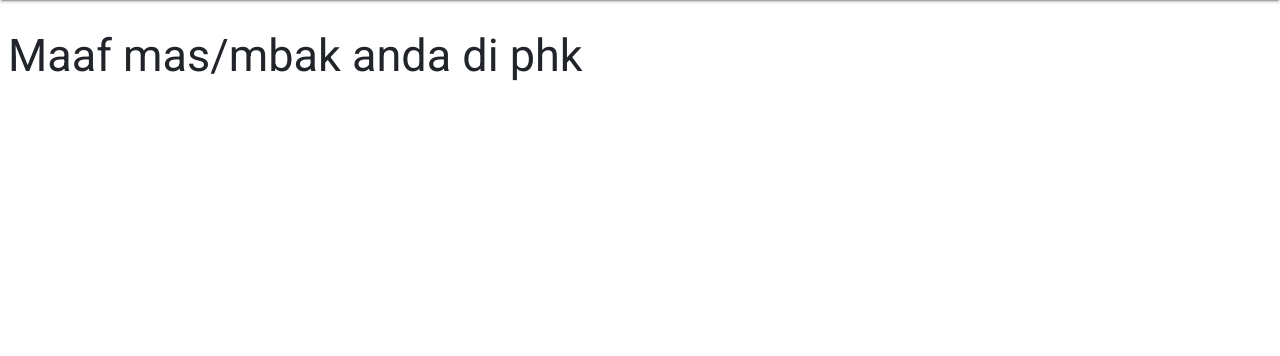
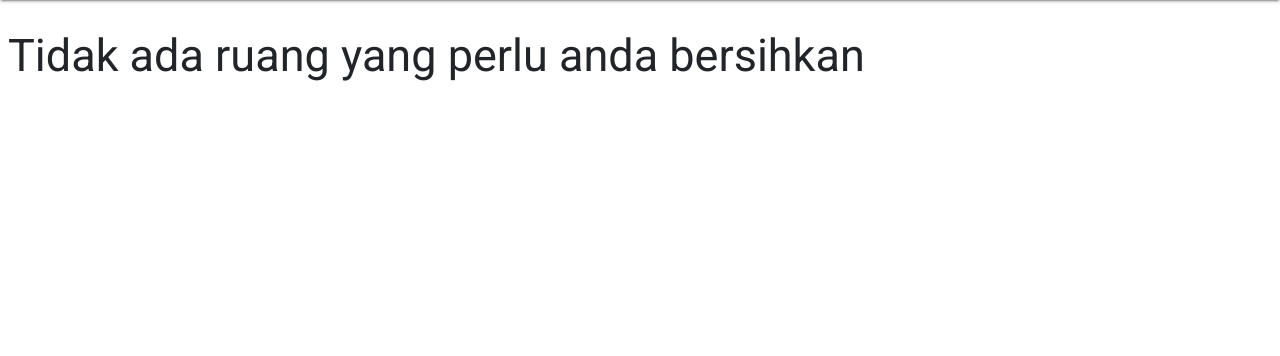
Before and after one commit to naufalfajr/KoKeRu, a PHP site: page / in a window 1280 px wide. Shown: the part 64-420 px from the top of the page. Run offline with PHP 8.4, Linux system fonts and the light colour scheme; the visitor is signed in with stand-in values (Sample User, id 1); tables that the repository leaves empty or names only in its code hold one stand-in row (values such as "Sample post").

Commit message:
Fix commit terakhir

```diff
--- a/index.php
+++ b/index.php
@@ -37,7 +37,7 @@ if ($nama == $row_nama->nama_manager) {
                         die("QUERY FAILED" . mysqli_error($db));
                     }
                     if (mysqli_num_rows($select_all) == 0) {
-                        echo "<h2 class='text-center'> Maaf mas/mbak anda di phk</h2>";
+                        echo '<h2 style="text-align: center;">Tidak ada ruang yang perlu anda bersihkan</h2>';
                     } else {
                         while ($row = mysqli_fetch_assoc($select_all)) {
                     ?>
--- a/manager/functions/popup.php
+++ b/manager/functions/popup.php
@@ -23,7 +23,7 @@ $id_ruang = $_GET['idruang'];
         for ($i = 1; $i <= 5; $i++) {
         ?>
             <div class="mdl-cell mdl-cell--6-col mdl-cell--12-col-tablet mdl-cell--12-col-phone">
-                <img alt="img" class="pls-img-200" onclick="loadLightBoxManager('<?php echo $row['bukti' . $i]; ?>')" src="../assets/img/<?php echo $row['bukti' . $i]; ?>">
+                <img alt=" " class="pls-img-200" onclick="loadLightBoxManager('<?php echo $row['bukti' . $i]; ?>')" src="../assets/img/<?php echo $row['bukti' . $i]; ?>">
             </div>
         <?php
         }
```
